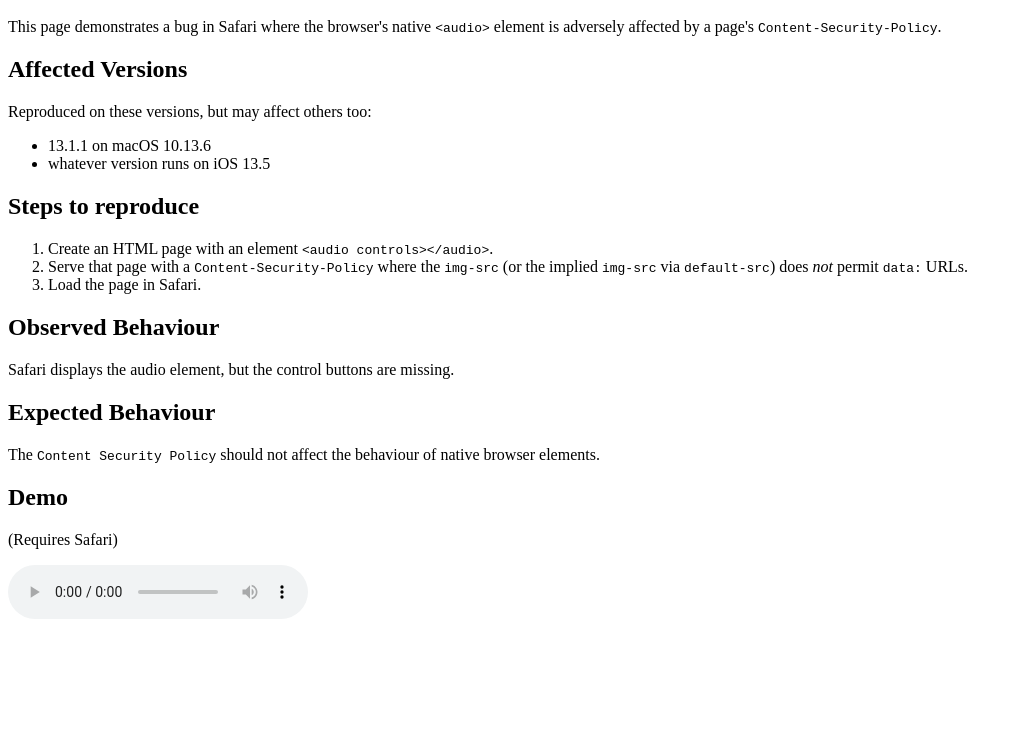
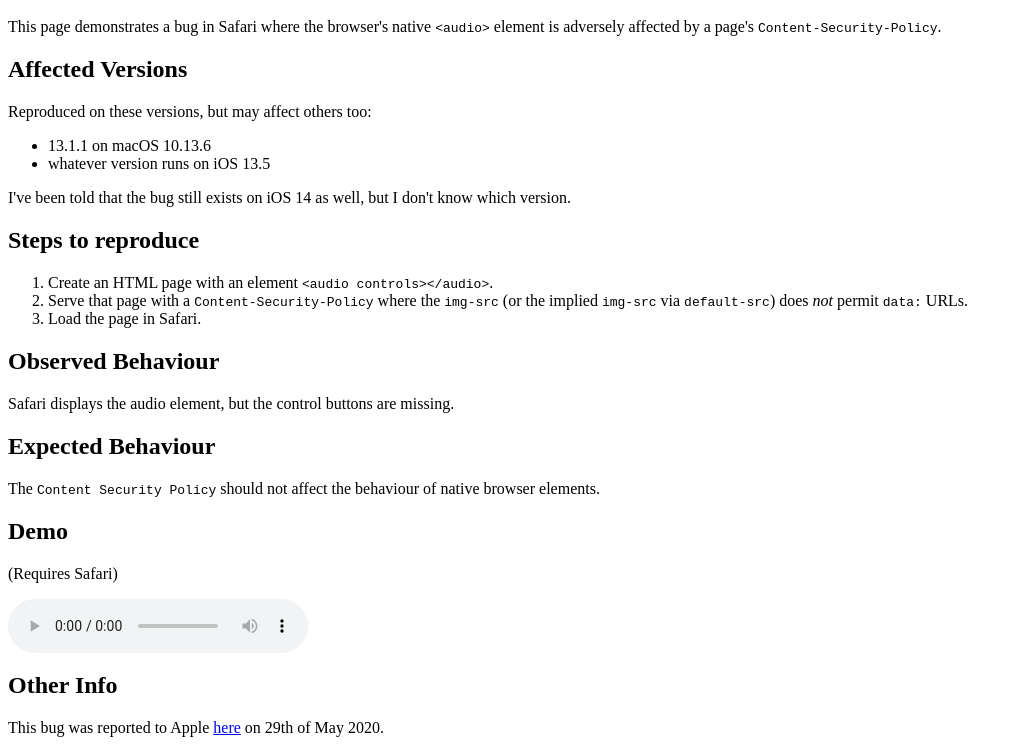
Before and after one commit to adamalton/adamalton.github.io, a plain HTML site: page safari-csp-bug.html in a window 1280 px wide. Shown: the part 48-801 px from the top of the page, without its empty margins (0-1022 px from the left). Drawn offline with Linux system fonts and the light colour scheme.

Commit message:
Add more info to Safari CSP bug.

```diff
--- a/safari-csp-bug.html
+++ b/safari-csp-bug.html
@@ -19,6 +19,10 @@
 			<li>13.1.1 on macOS 10.13.6</li>
 			<li>whatever version runs on iOS 13.5</li>
 		</ul>
+		<p>
+			I've been told that the bug still exists on iOS 14 as well, but I don't know which version.
+		</p>
+
 		<h2>Steps to reproduce</h2>
 		<ol>
 			<li>Create an HTML page with an element <code>&lt;audio controls&gt;&lt;/audio&gt;</code>.</li>
@@ -40,5 +44,10 @@
 		<h2>Demo</h2>
 		<p>(Requires Safari)</p>
 		<audio controls></audio>
+
+		<h2>Other Info</h2>
+		<p>
+			This bug was reported to Apple <a href="https://feedbackassistant.apple.com/feedback/7718020">here</a> on 29th of May 2020.
+		</p>
 	</body>
 </html>
```
Also changed, not shown: dragula-js-event-bug.html (+14 -0 lines).
